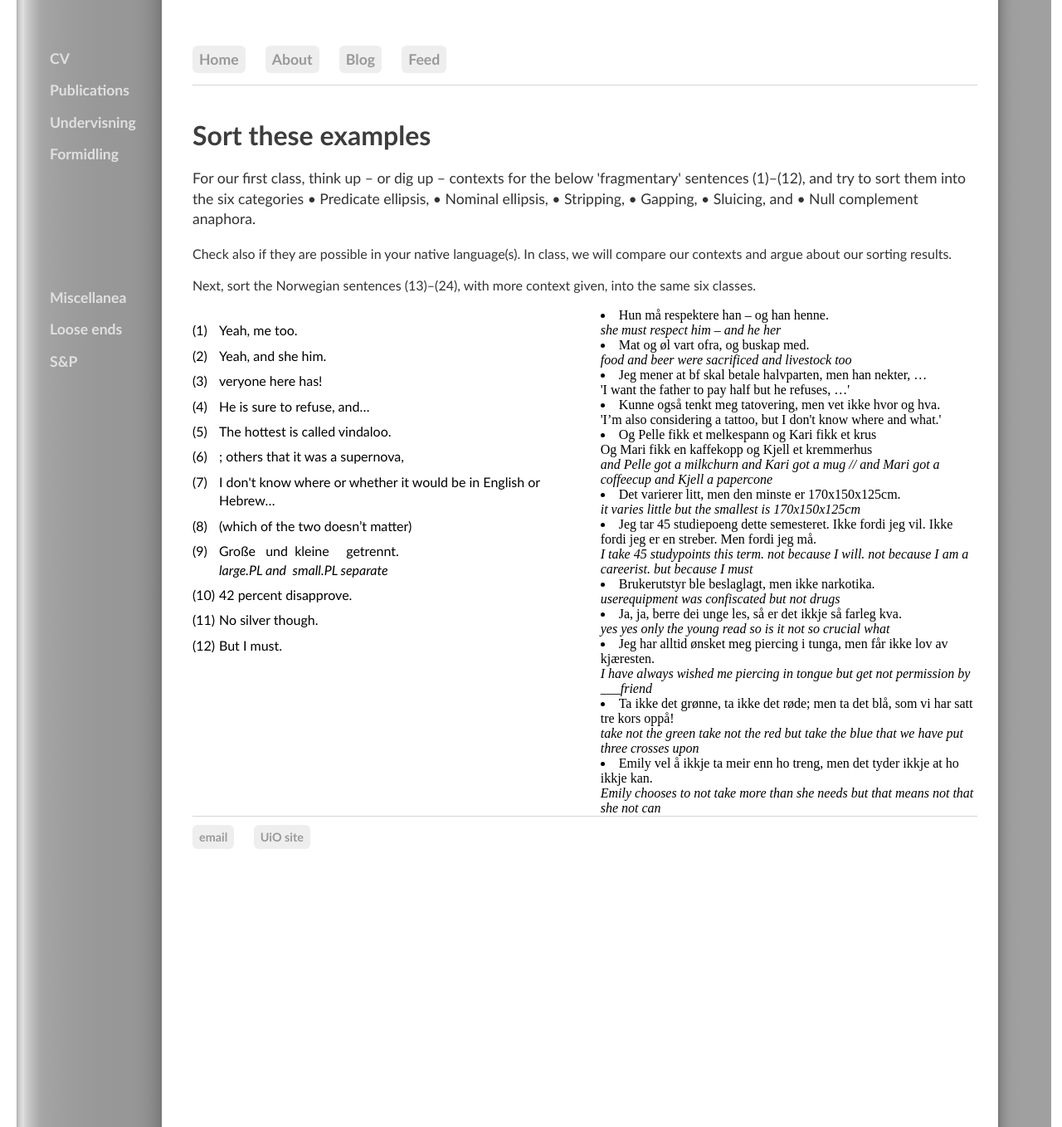
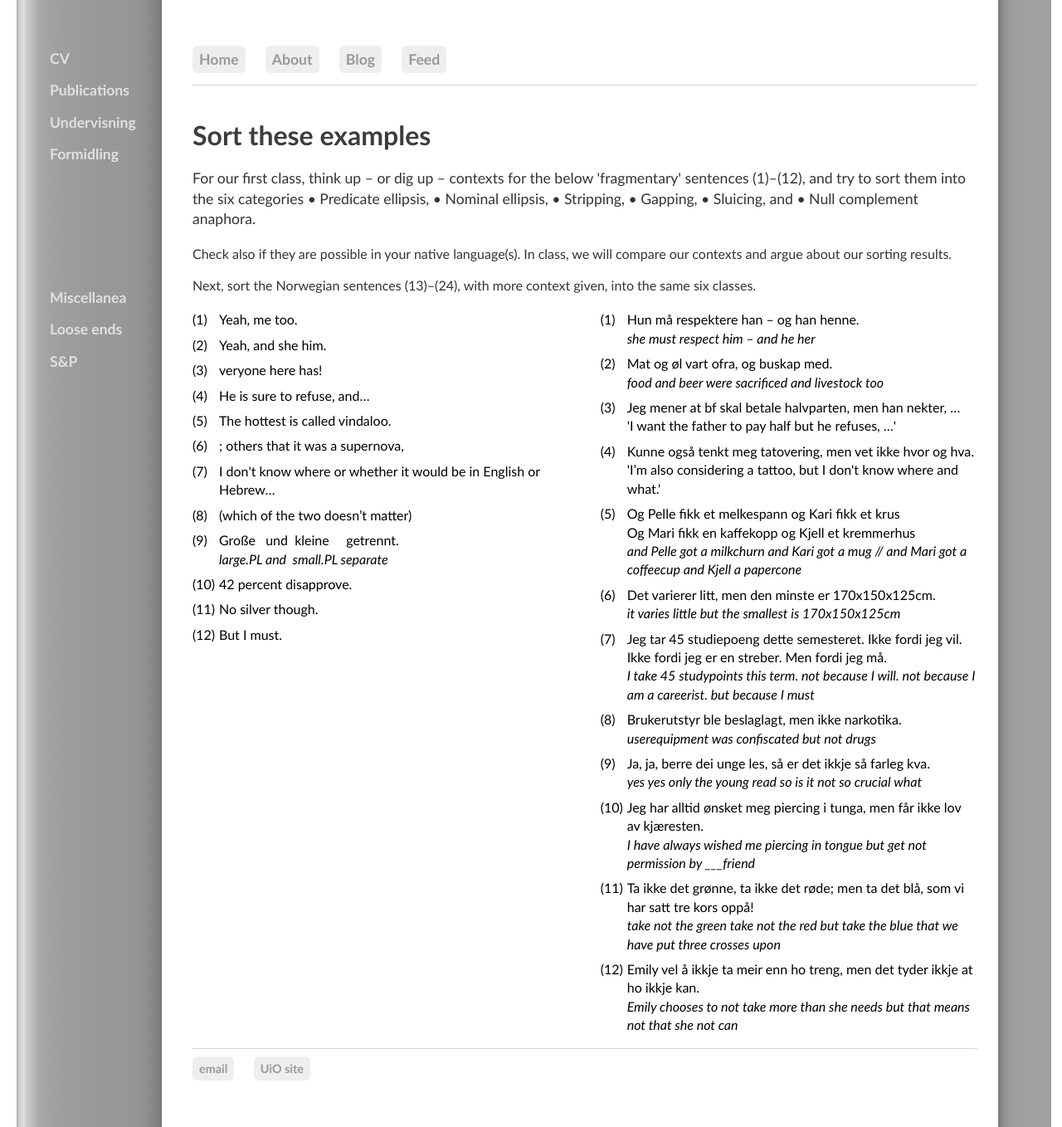
Before and after one commit to kjelljs/kjelljs.github.io, a Jekyll site: the page built from courses/ellipsis/consider.html, in a window 1280 px wide and 1358 px high. Shown: the whole window at 83% size. Built offline with Jekyll 4.4.1, drawn with Linux system fonts in a browser that asks for light colours.

Commit message:
Update consider.html

```diff
--- a/courses/ellipsis/consider.html
+++ b/courses/ellipsis/consider.html
@@ -28,8 +28,8 @@
   <p>For our first class, think up – or dig up – contexts for the below 'fragmentary' sentences (1)–(12), and try to sort them into the six categories • Predicate ellipsis, • Nominal ellipsis, • Stripping, • Gapping, • Sluicing, and • Null complement anaphora.</p></div>
 <p>Check also if they are possible in your native language(s). In class, we will compare our contexts and argue about our sorting results.</p>
 <p>Next, sort the Norwegian sentences (13)–(24), with more context given, into the same six classes.</p>
-<div class="left">
-<ol><li>Yeah, me too.</li>
+<div class="left"></br>
+<ol style="margin-top:-15px"><li>Yeah, me too.</li>
 
 <li>Yeah, and she him.</li>
 
@@ -52,10 +52,10 @@
 <li>No silver though.</li>
 
 <li>But I must.</li>
-
+</ol>
 </div>
-<div class="right">
-<li>Hun må respektere han – og han henne.<br><em>she must respect him – and he her</em></li>
+<div class="right"></br>
+<ol style="counter-reset: 13; margin-top:-15px"><li>Hun må respektere han – og han henne.<br><em>she must respect him – and he her</em></li>
 
 <li>Mat og øl vart ofra, og buskap med.<br><em>food and beer were sacrificed and livestock too</em></li>
 
```
